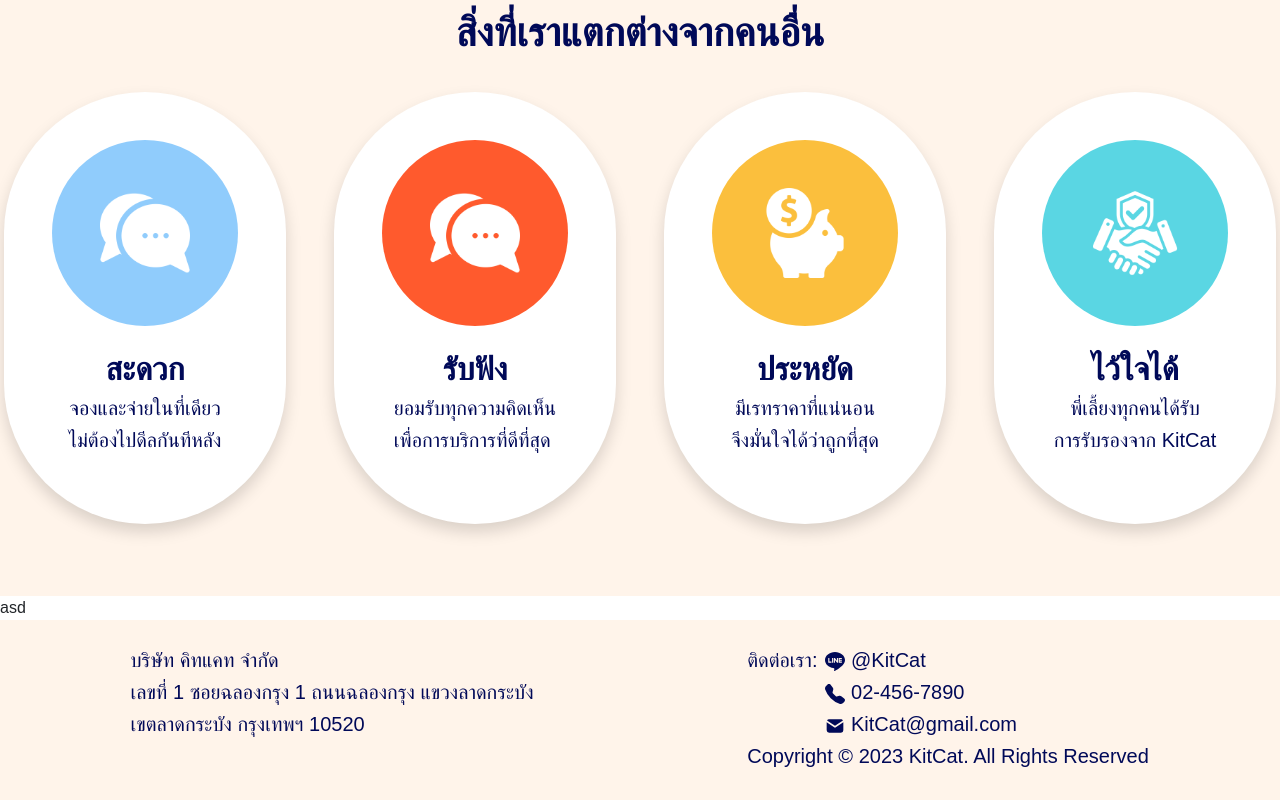
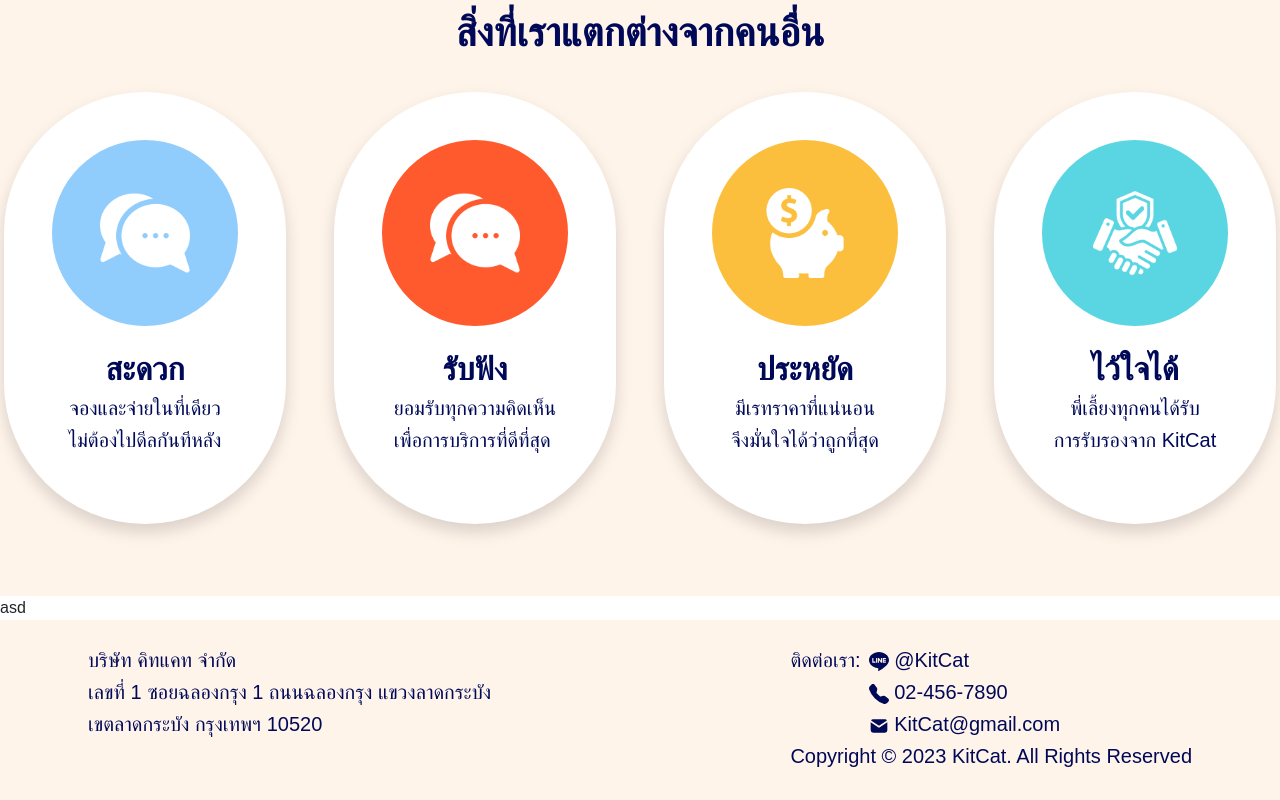
Before and after one commit to thanatat64/kmitl-kitcat, a Next.js app: page / in a window 1280 px wide. Shown: the part 672-1472 px from the top of the page. Built offline with nearby package versions, Linux system fonts and the light colour scheme; no server answers; the database is empty; a web font is replaced by a local one.

Commit message:
Footer and Card

```diff
--- a/components/pages/home/footer/Footer.tsx
+++ b/components/pages/home/footer/Footer.tsx
@@ -8,14 +8,14 @@ import "./Footer.css"
 const Footer = () => {
     return (
         <div className="app d-flex p-4">
-            <div className="d-flex justify-content-center w-50 mt-1">
+            <div className="ms-5 w-50 mt-1 ps-3">
                 <div>
                     <h5>บริษัท คิทแคท จำกัด</h5>
                     <h5>เลขที่ 1 ซอยฉลองกรุง 1 ถนนฉลองกรุง แขวงลาดกระบัง</h5>
                     <h5>เขตลาดกระบัง กรุงเทพฯ 10520</h5>
                 </div>
             </div>
-            <div className="d-flex justify-content-center w-50 mt-1">
+            <div className="d-flex justify-content-end me-5 pe-3 w-50 mt-1">
                 <div>
                     <div className="d-flex">
                         <h5>ติดต่อเรา:</h5>
```
